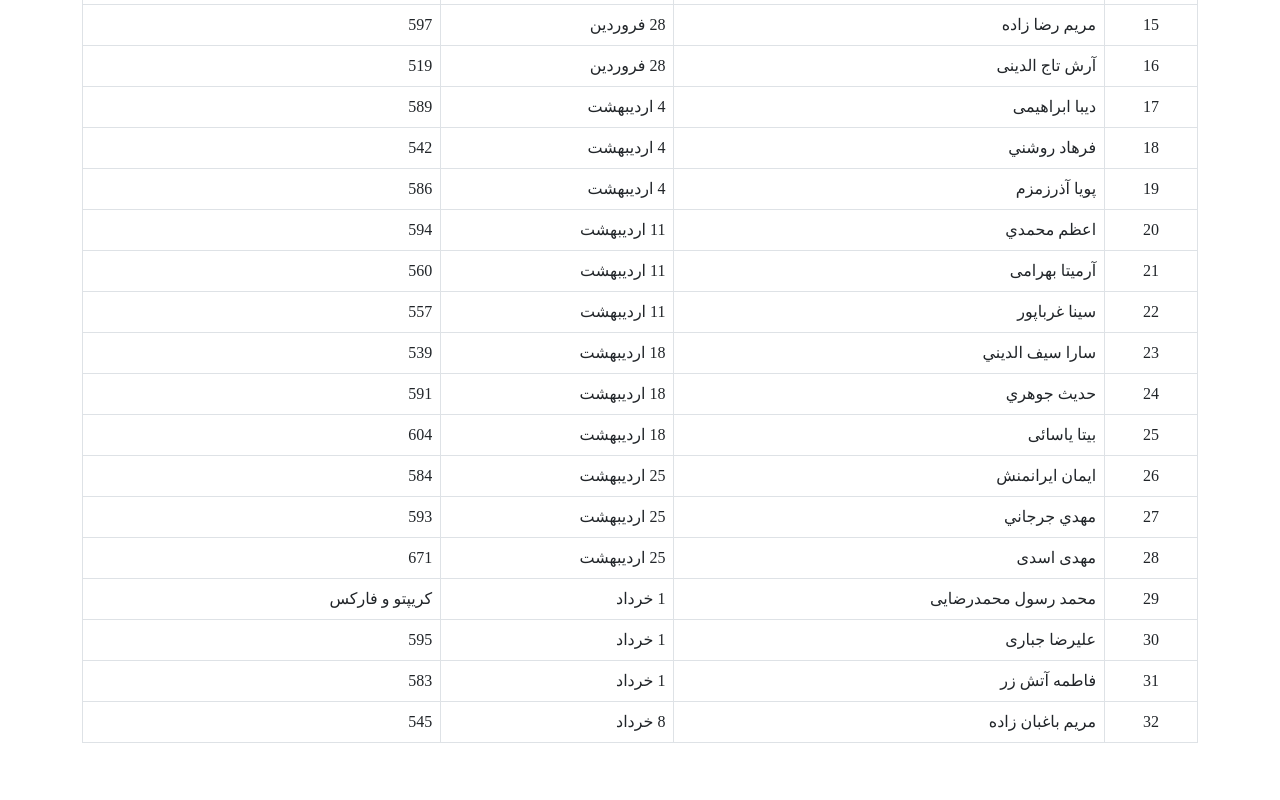
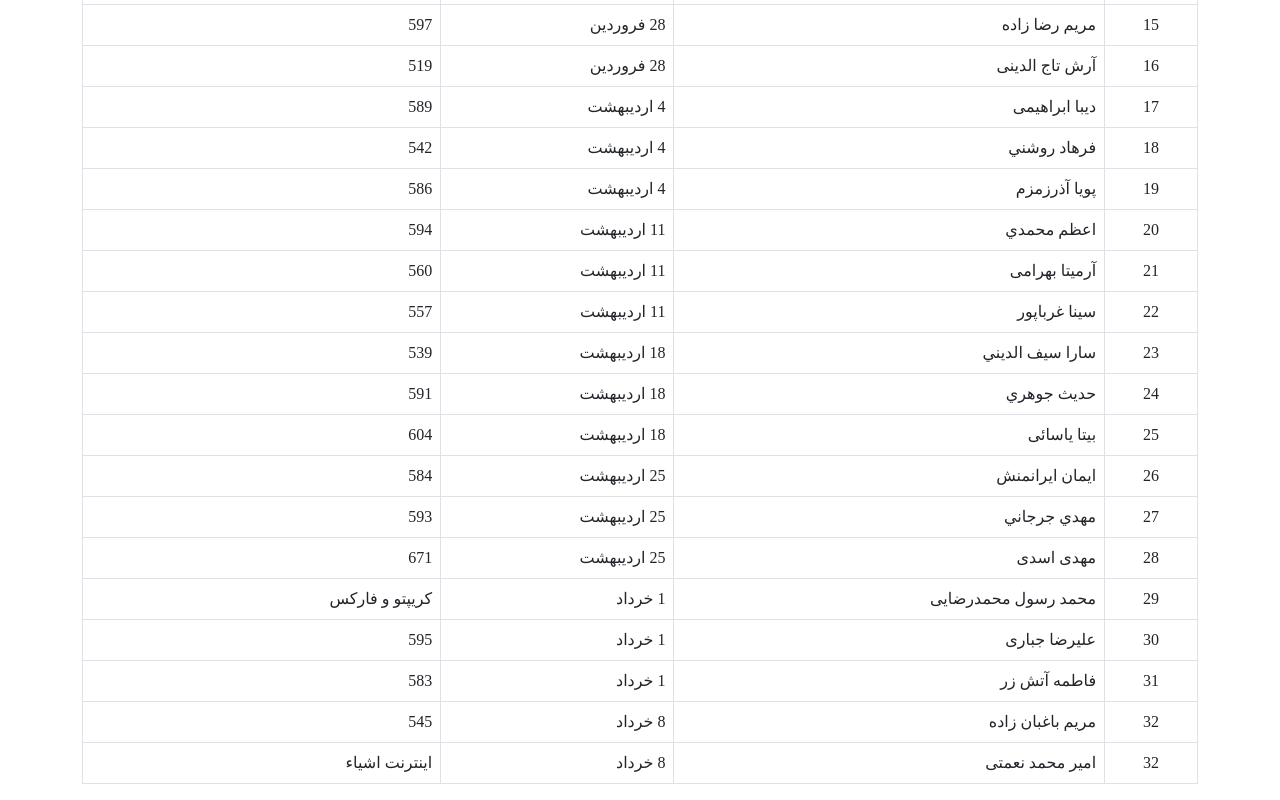
Before and after one commit to kingramx/it-class.github.io, a plain HTML site: page index.html in a window 1280 px wide. Shown: the part 715-1515 px from the top of the page. Before the commit the page ends 1474 px from the top, so only its background shows below. Drawn offline with nearby package versions, Linux system fonts and the light colour scheme; a web font is replaced by a local one.

Commit message:
Update index.html

```diff
--- a/index.html
+++ b/index.html
@@ -220,6 +220,12 @@
                     <td>8 خرداد</td>
                     <td>545</td>
                 </tr>
+                <tr>
+                    <td class="text-center"z>32</td>
+                    <td>امیر محمد نعمتی</td>
+                    <td>8 خرداد</td>
+                    <td>اینترنت اشیاء</td>
+                </tr>
             </tbody>
           </table>
     </div>
```
